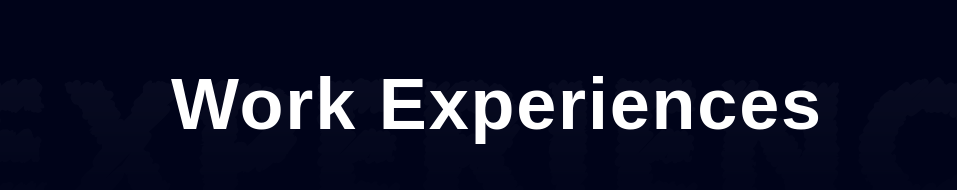
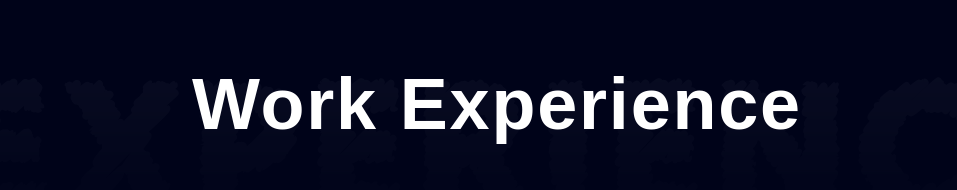
Before and after one commit to keneeeyt/my_portfolio, a Next.js app: page /about in a window 1280 px wide. Shown: the part 752-942 px from the top of the page, without its empty margins (143-1100 px from the left). Built offline with nearby package versions, Linux system fonts and the light colour scheme; a web font is replaced by a local one.

Commit message:
Update experience.tsx

```diff
--- a/app/about/_components/experience.tsx
+++ b/app/about/_components/experience.tsx
@@ -87,7 +87,7 @@ const Experience = () => {
             className="relative text-7xl tracking-wide font-semibold text-white"
             style={{ fontFamily: "The Coastal, sans-serif" }}
           >
-            Work Experiences
+            Work Experience
           </h2>
         </div>
 
```
